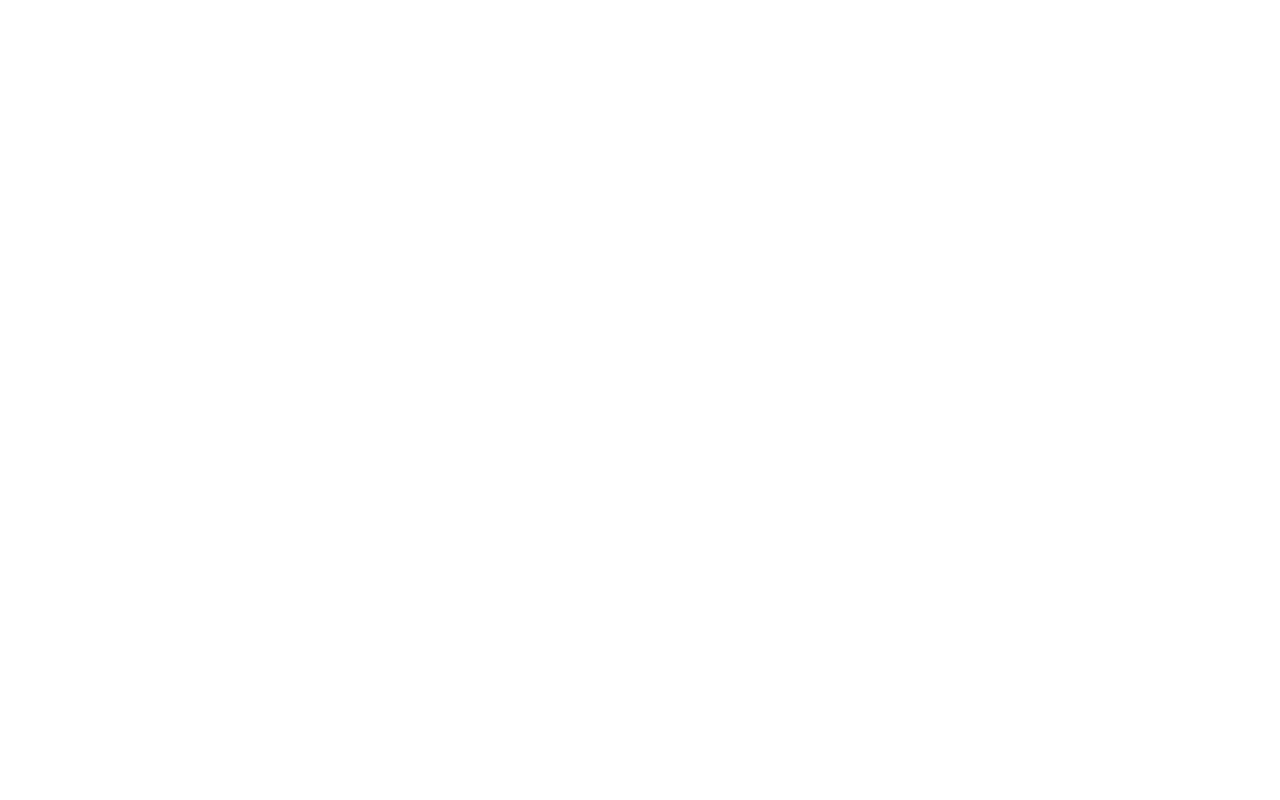
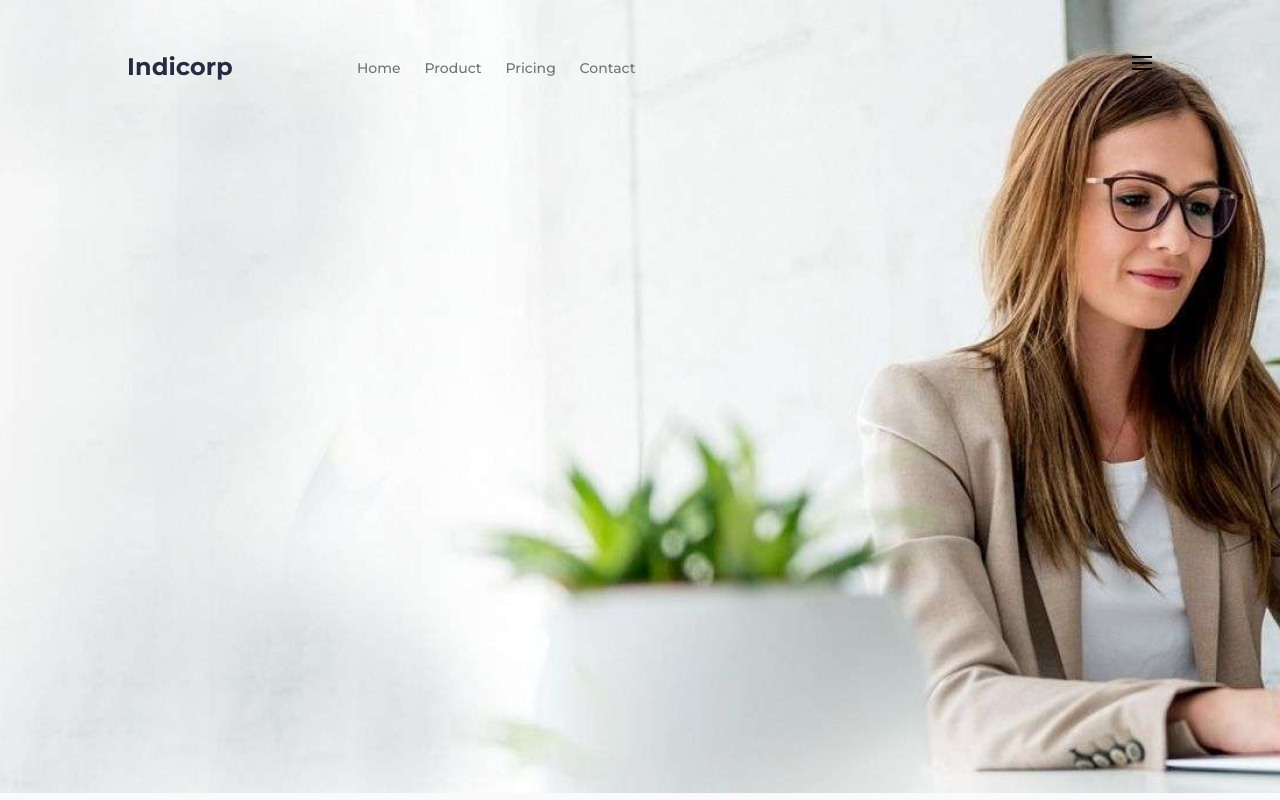
Before and after one commit to AlexandrGuzarik/course-html-css, a plain HTML site: page index.html in a window 1280 px wide. Drawn offline with Linux system fonts and the light colour scheme.

Commit message:
add header

```diff
--- /dev/null
+++ b/css/style.css
@@ -0,0 +1,73 @@
+@import url('https://fonts.googleapis.com/css2?family=Montserrat:wght@100;500;700&display=swap');
+
+body {
+  font-family: "Montserrat";
+  background-color: #FAFAFA;
+  color: #252B42;
+}
+
+.header {
+  position: absolute;
+  width: 100%;
+  padding-top: 36px;
+  overflow: auto;
+}
+
+.logo {
+  float: left;
+  margin-right: 115px;
+}
+
+.navigation {
+  float: left;
+  width: 30%;
+}
+
+.navigation__list {
+  list-style-type: none;
+  padding: 0;
+  margin: 0;
+}
+
+.navigation__list--item {
+  display: inline-block;
+}
+
+.navigation__list--item a {
+  padding: 0 10px;
+  color: #737373;
+  font-size: 14px;
+  line-height: 24px;
+  text-decoration: none;
+}
+
+.container {
+  margin: 0 auto;
+  padding-right: 10%;
+  padding-left: 10%;
+  padding-top: 20px;
+}
+
+.burger {
+  float: right;
+  width: 20px;
+  height: 14px;
+  border: none;
+  background-color: transparent;
+}
+
+.burger__item {
+  display: block;
+  width: 100%;
+  height: 2px;
+  margin-bottom: 4px;
+  background-color: #000;
+}
+
+.about {
+  clear: both;
+  padding-top: 793px;
+  background-image: url('../images/cover.png');
+  background-repeat: no-repeat;
+  background-size: cover;
+}
--- /dev/null
+++ b/css/zeroingStyles.css
@@ -0,0 +1,29 @@
+/*Обнуление*/
+*{
+	padding: 0;
+	margin: 0;
+	border: 0;
+}
+*,*:before,*:after{
+	box-sizing: border-box;
+}
+:focus,:active{outline: none;}
+a:focus,a:active{outline: none;}
+nav,footer,header,aside{display: block;}
+html,body{
+	height: 100%;
+	width: 100%;
+	font-size: 100%;
+	line-height: 1;
+	font-size: 14px;
+}
+input,button,textarea{font-family:inherit;}
+input::-ms-clear{display: none;}
+button{cursor: pointer;}
+button::-moz-focus-inner {padding:0;border:0;}
+a, a:visited{text-decoration: none;}
+a:hover{text-decoration: none;}
+ul li{list-style: none;}
+img{vertical-align: top;}
+h1,h2,h3,h4,h5,h6{font-size:inherit;font-weight: 400;}
+/*--------------------*/
--- a/index.html
+++ b/index.html
@@ -4,9 +4,34 @@
   <meta charset="UTF-8">
   <meta http-equiv="X-UA-Compatible" content="IE=edge">
   <meta name="viewport" content="width=device-width, initial-scale=1.0">
+  <link rel="stylesheet" href="./css/zeroingStyles.css">
+  <link rel="stylesheet" href="./css/style.css">
   <title>Indicorp</title>
 </head>
 <body>
-
+<header class="header">
+  <div class="container">
+  <div class="logo">
+    <img src="./images/Indicorp.png" alt="Indicorp logo" />
+  </div>
+  <nav class="navigation">
+    <ul class="navigation__list">
+        <li class="navigation__list--item"><a href="#">Home</a></li>
+        <li class="navigation__list--item"><a href="#">Product</a></li>
+        <li class="navigation__list--item"><a href="#">Pricing</a></li>
+        <li class="navigation__list--item"><a href="#">Contact</a></li>
+    </ul>
+</nav>
+  <button class="burger">
+    <span class="burger__item"></span>
+    <span class="burger__item"></span>
+    <span class="burger__item"></span>
+  </button>
+</div>
+</header>
+<main class="body">
+  <section class="about">
+  </section>
+</main>
 </body>
 </html>
```
Also changed, not shown: images/Indicorp.png (added), images/cover.png (added), images/menu_burger.png (added).
